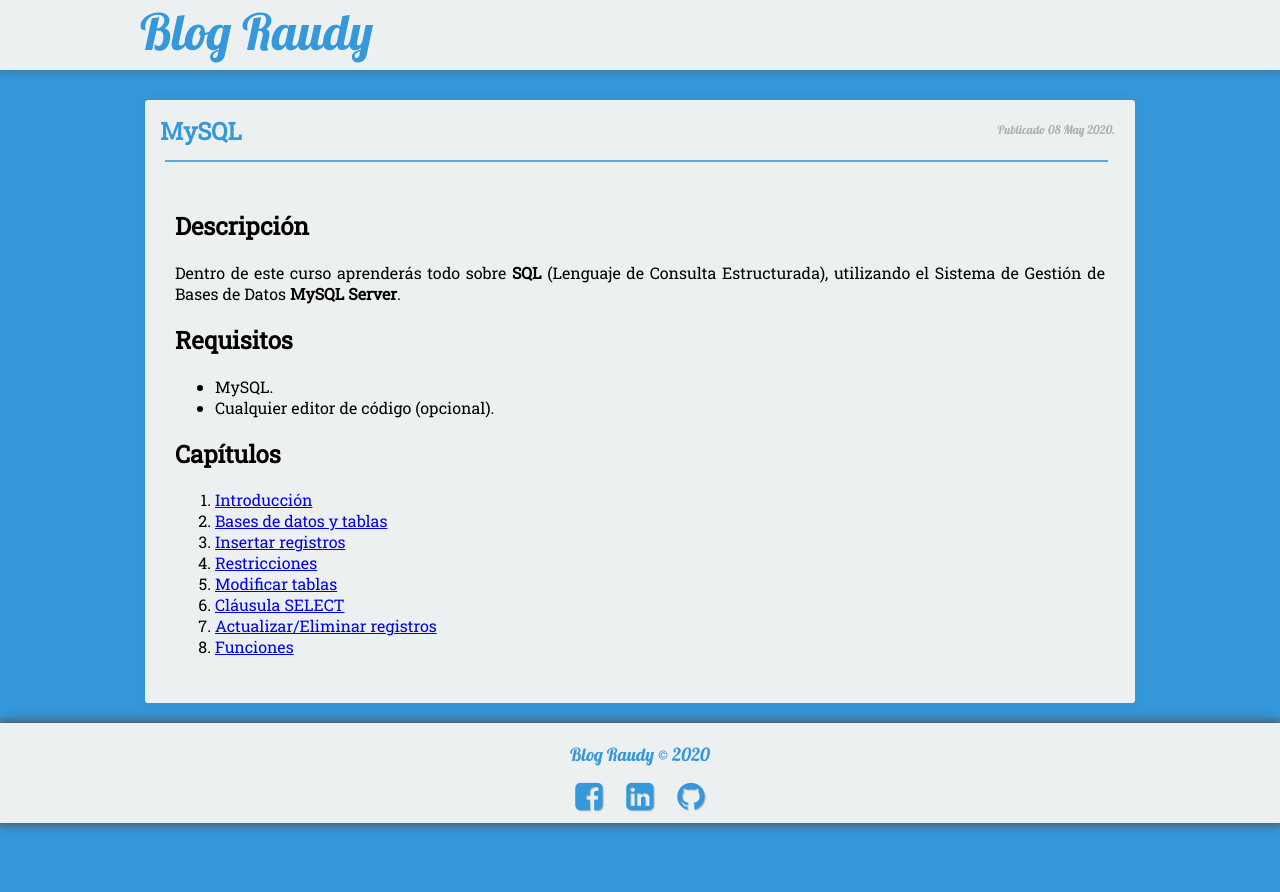
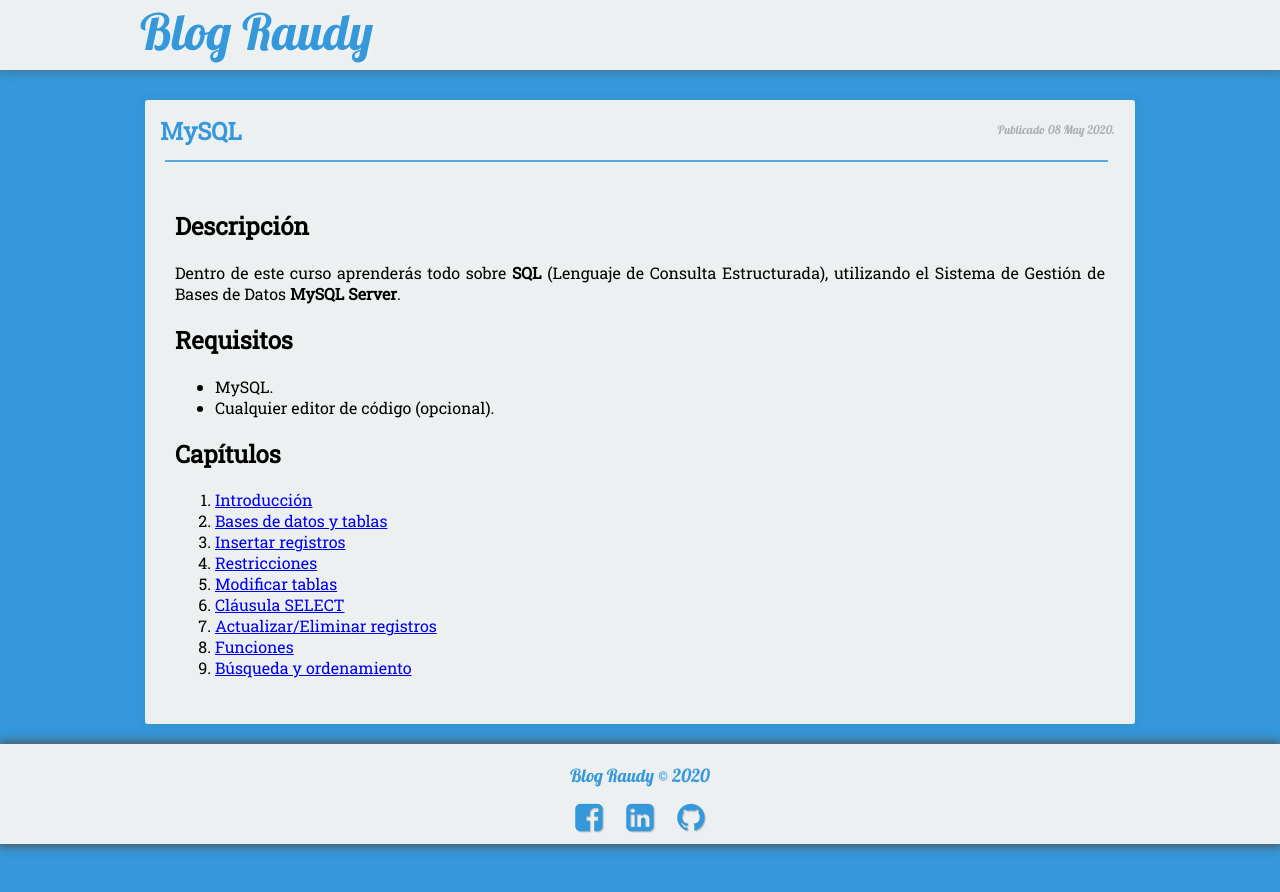
Before and after one commit to nisoto/Blog-anterior-2.0, a Jekyll site: the page built from _posts/2020-05-08-curso-bases-de-datos.md, in a window 1280 px wide. Shown: the top 892 px of the page. Built offline with Jekyll 4.4.1, drawn with Linux system fonts in a browser that asks for light colours; nearby versions of some CDN libraries.

Commit message:
Update 2020-05-08-curso-bases-de-datos.md

```diff
--- a/_posts/2020-05-08-curso-bases-de-datos.md
+++ b/_posts/2020-05-08-curso-bases-de-datos.md
@@ -28,3 +28,4 @@ Dentro de este curso aprenderás todo sobre **SQL** (Lenguaje de Consulta Estruc
 6. [Cláusula SELECT](https://slides.com/nisoto4004/leccion-n-6-mysql)
 7. [Actualizar/Eliminar registros](https://slides.com/nisoto4004/leccion-n-7-mysql)
 8. [Funciones](https://slides.com/nisoto4004/leccion-n-8-mysql)
+9. [Búsqueda y ordenamiento](https://slides.com/nisoto4004/leccion-n-9-mysql)
```
